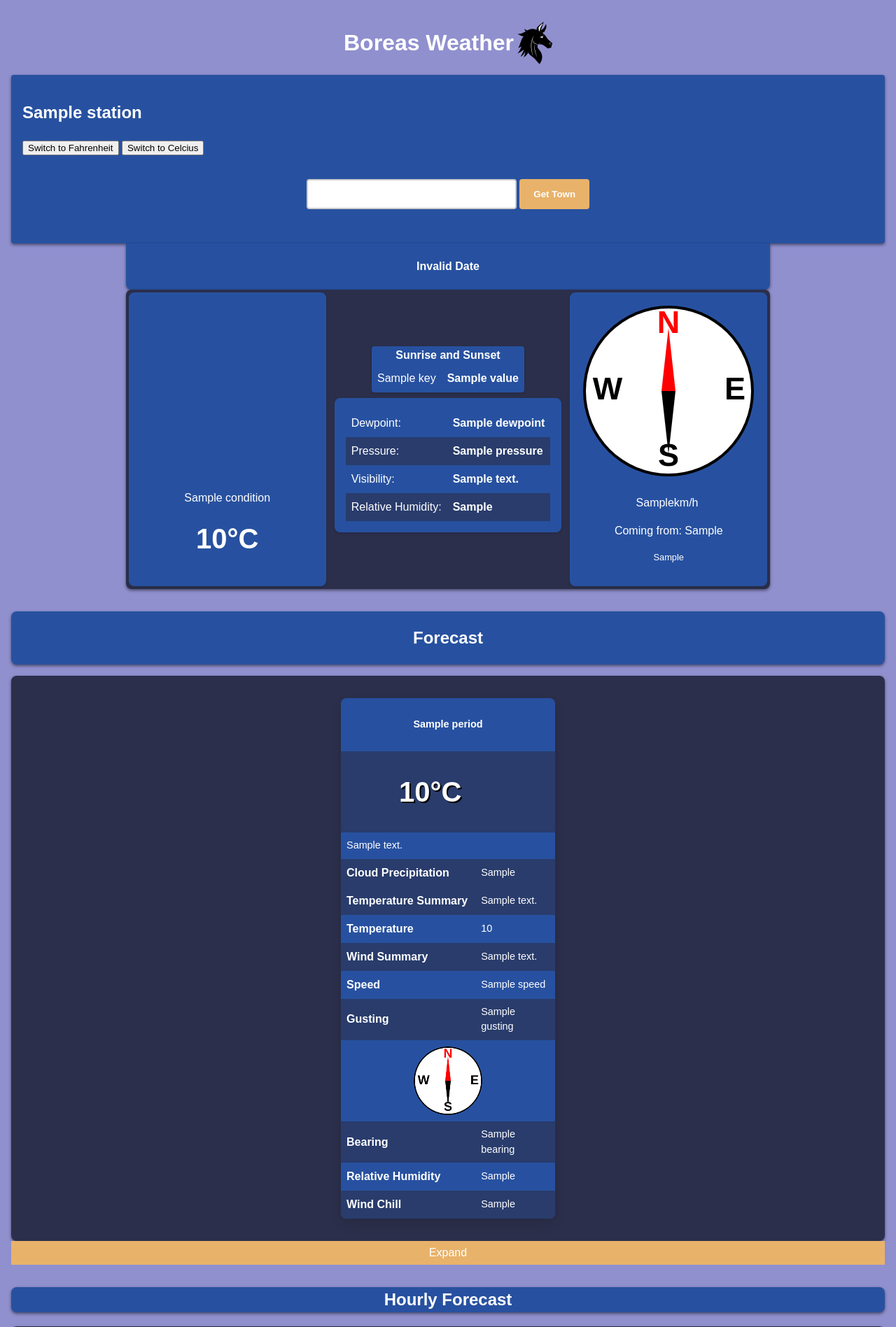
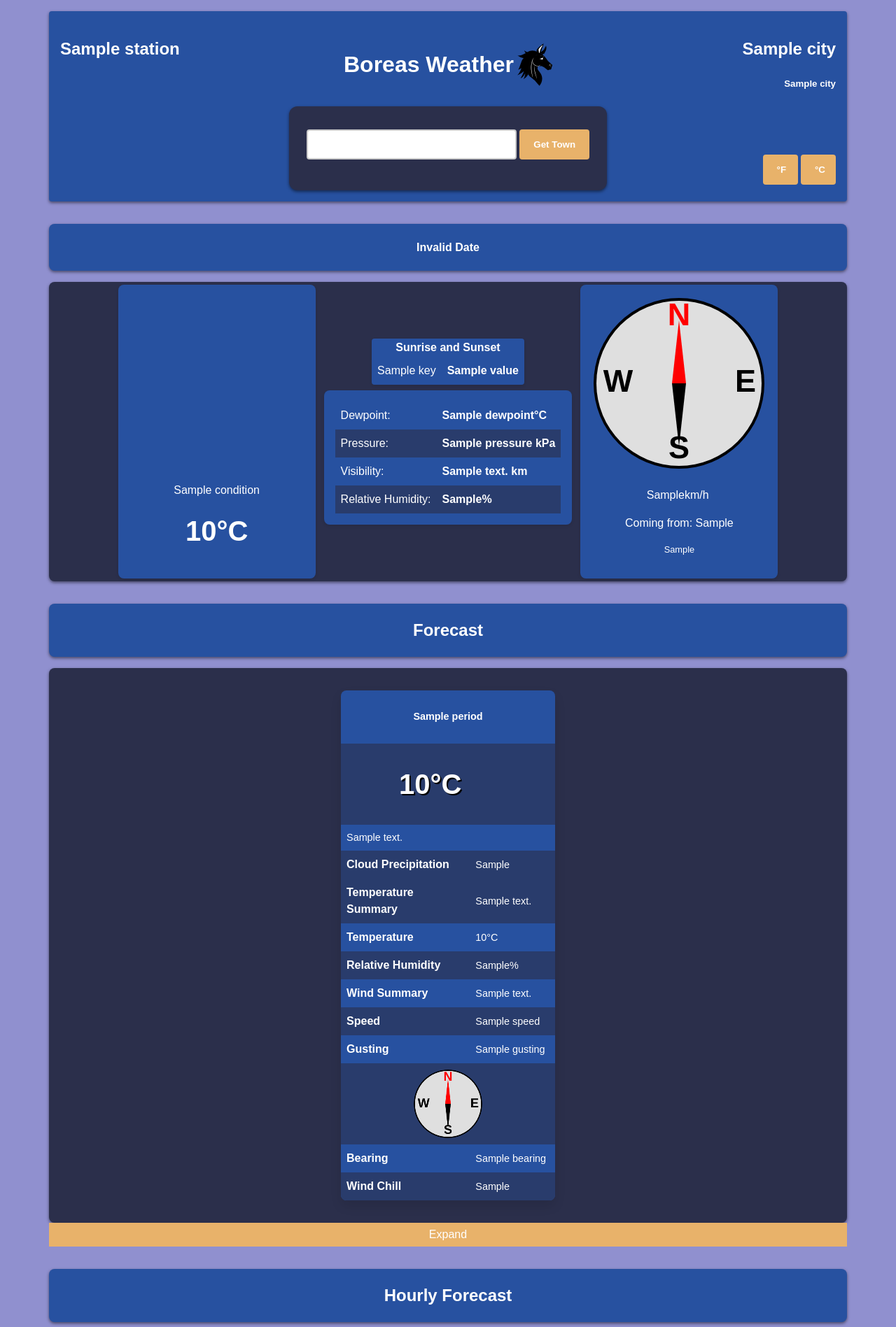
Before and after one commit to ironhymen/weatherapp, a Flask app: template templates/weather.html in a window 1280 px wide. Shown: the top 1897 px of the page at 70% size. Run offline with Flask 2, Linux system fonts and the light colour scheme; the template is opened without the code that fills it: most values are stand-ins (such as "Sample title", 1, 10 or a date in 2020); some web fonts are replaced.

Commit message:
final changes for cs50
famous last words

```diff
--- a/app.py
+++ b/app.py
@@ -10,22 +10,34 @@
 cursor = db.cursor()
 db.close()
 
+# homepage route - displays a search bar and a list of towns to choose from in a dropdown menu
+# if the user enters a town that is not in the database, they are redirected to the homepage with a flash message
+# if the user enters a town that is in the database, they are redirected to the weather page
+
 
 @app.route('/')
 def index():
+    # get the list of towns from the database
     townresults = getSiteList()
+    # render the index.html template and pass the list of towns to the template
     return render_template("index.html", townresults=townresults)
+
+# function to get the list of towns from the database
 
 
 @app.route('/weather', methods=['GET'])
 def weather():
+    # get the list of towns from the database
     townresults = getSiteList()
+    # get the town from the search bar
     town = request.args.get("townsearch")
     db = sqlite3.connect('sitenames.db')
     cursor = db.cursor()
+    # query the database for the town
     query = cursor.execute("SELECT name, codes, pcodes FROM sites WHERE name IS :name", {
         'name': town})
     results = query.fetchall()
+    # if the town is not in the database, redirect to the homepage with a flash message
     if not results:
         flash('Town Not Found')
         return redirect("/")
@@ -33,22 +45,28 @@
         if town not in result:
             flash('Town Not Found')
             return redirect("/")
-
-    site = results[0][1]
-    pcode = results[0][2]
+    # if the town is in the database, get the weather data
+    site = results[0][1]  # get the site code
+    pcode = results[0][2]  # get the pcode
+    # create the url
     URL = f'https://dd.weather.gc.ca/citypage_weather/xml/{pcode}/{site}_e.xml'
-    response = requests.get(URL)
-
+    response = requests.get(URL)  # get the response
+    # if the response is 404, redirect to the homepage with a flash message
     if response.status_code == 404:
         flash("No data available for the given location")
         return redirect("/")
 
+    # if the response is 200, get the weather data
     weather = get_weather(response)
     hourly = get_hourly_forecast(response)
     almanac = get_almanac(response)
     sunstats = getSunRise(response)
     forecast_data = getForecast(response)
-    return render_template("weather.html", weather=weather, almanac=almanac, hourly=hourly, townresults=townresults, sunstats=sunstats, forecast_data=forecast_data)
+    city = getName(response)
+    # render the weather.html template and pass the weather
+    return render_template("weather.html", weather=weather, almanac=almanac, hourly=hourly, townresults=townresults, sunstats=sunstats, forecast_data=forecast_data, city=city)
+
+# function to get the list of towns from the database
 
 
 def get_weather(response):
@@ -59,48 +77,49 @@
     current_conditions = root.find('currentConditions')
 
     # get all the data
+    # if the data is not available, set it to "no data"
     temperature = current_conditions.find('temperature')
     if temperature is not None:
         temperature = temperature.text
     else:
         temperature = "no data"
-
+    # get the station name
     station = current_conditions.find('station')
     if station is not None:
         station = station.text
     else:
         station = "no data"
-
+    # get wind speed
     wind_speed = current_conditions.find('wind/speed')
     if wind_speed is not None:
         wind_speed = wind_speed.text
     else:
         wind_speed = "no data"
-
+    # get wind direction
     wind_direction = current_conditions.find('wind/direction')
     if wind_direction is not None:
         wind_direction = wind_direction.text
     else:
         wind_direction = "no data"
-
+    # get wind bearing
     wind_bearing = current_conditions.find('wind/bearing')
     if wind_bearing is not None:
         wind_bearing = wind_bearing.text
     else:
         wind_bearing = "no data"
-
+    # get condition
     condition = current_conditions.find('condition')
     if condition is not None:
         condition = condition.text
     else:
         condition = "no data"
-
+    # get icon code
     iconcode = current_conditions.find('iconCode')
     if iconcode is not None:
         iconcode = iconcode.text
     else:
         iconcode = "no data"
-
+    # get date and time
     textsummary = current_conditions.find('dateTime/timeStamp')
     if textsummary is not None:
         textsummary = textsummary.text
@@ -110,25 +129,25 @@
         textsummary = date_time_12hr
     else:
         textsummary = "no data"
-
+    # get dewpoint
     dewpoint = current_conditions.find('dewpoint')
     if dewpoint is not None:
         dewpoint = dewpoint.text
     else:
         dewpoint = "no data"
-
+    # get humidity
     pressure = current_conditions.find('pressure')
     if pressure is not None:
         pressure = pressure.text
     else:
         pressure = "no data"
-
+    # get visibility
     visibility = current_conditions.find('visibility')
     if visibility is not None:
         visibility = visibility.text
     else:
         visibility = "no data"
-
+    # get relative humidity
     relative_humidity = current_conditions.find('relativeHumidity')
     if relative_humidity is not None:
         relative_humidity = relative_humidity.text
@@ -139,6 +158,7 @@
     return {'temperature': temperature, 'wind_speed': wind_speed, 'wind_direction': wind_direction, 'wind_bearing': wind_bearing, 'condition': condition, 'iconcode': iconcode, 'textsummary': textsummary, 'station': station, 'dewpoint': dewpoint, 'pressure': pressure, 'visibility': visibility, 'relative_humidity': relative_humidity}
 
 
+# function to get the hourly forecast
 def get_hourly_forecast(response):
     root = ET.fromstring(response.content)
     hourlyForecastGroup = root.find('hourlyForecastGroup')
@@ -158,7 +178,7 @@
         windDirFull = hourlyForecast.find('wind/direction').get('windDirFull')
         windGusting = hourlyForecast.find('wind/gust').text
 
-        # convert dateTimeUTC to AST
+        # convert dateTimeUTC to format
         date_time_utc = datetime.strptime(dateTimeUTC, '%Y%m%d%H%M')
 
         # add data to dictionary
@@ -174,6 +194,8 @@
         }
     # return forecast weather
     return forecast_weather
+
+# function to get the almanac data
 
 
 def get_almanac(response):
@@ -216,6 +238,8 @@
     almanacpop = almanac.find('pop').text
     # return the data as a dict
     return {'extremeMaxTemp': extremeMaxTemp, 'extremeMax_year': extremeMax_year, 'extremeMinTemp': extremeMinTemp, 'extremeMin_year': extremeMin_year, 'normalMaxTemp': normalMaxTemp, 'normalMax_year': normalMax_year, 'normalMinTemp': normalMinTemp, 'normalMin_year': normalMin_year, 'normalMeanTemp': normalMeanTemp, 'normalMean_year': normalMean_year, 'extremeRainfall': extremeRainfall, 'extremeRainfall_year': extremeRainfall_year, 'extremeSnowfall': extremeSnowfall, 'extremeSnowfall_year': extremeSnowfall_year, 'extremePrecipitation': extremePrecipitation, 'extremePrecipitation_year': extremePrecipitation_year, 'extremeSnowOnGround': extremeSnowOnGround, 'extremeSnowOnGround_year': extremeSnowOnGround_year, 'almanacpop': almanacpop}
+
+# function to get the sun rise and set
 
 
 def getSunRise(response):
@@ -261,7 +285,7 @@
         sunrise_day), int(sunrise_hour), int(sunrise_minute))
     sunset = datetime(int(sunset_year), int(sunset_month), int(
         sunset_day), int(sunset_hour), int(sunset_minute))
-
+    # Format the datetime objects
     sunrise = sunrise.strftime("%A %B %d, %Y at %I:%M %p")
     sunset = sunset.strftime("%A %B %d, %Y at %I:%M %p")
     sunstats = {
@@ -269,6 +293,8 @@
         'Sunset': sunset
     }
     return sunstats
+
+# Get list of sites to return to web page
 
 
 def getSiteList():
@@ -282,6 +308,8 @@
         townresults.append(town)
 
     return townresults
+
+# get XML data from Environment Canada for the Forecast
 
 
 def getForecast(response):
@@ -349,12 +377,22 @@
         relative_humidity = forecast.find('relativeHumidity')
         if relative_humidity is not None:
             forecast_dict['relative_humidity'] = relative_humidity.text
-        wind_chill = forecast.find('windChill')
+        wind_chill = forecast.find('windChill/textSummary')
         if wind_chill is not None:
             forecast_dict['wind_chill'] = wind_chill.text
         forecast_data.append(forecast_dict)
     return forecast_data
 
+# get the name and region to display on the web page
+
+
+def getName(response):
+    root = ET.fromstring(response.content)
+    location = root.find("location")
+    name = location.find("name").text
+    region = location.find("region").text
+    return name, region
+
 
 if __name__ == '__main__':
     app.run(host='0.0.0.0')
--- a/static/app.js
+++ b/static/app.js
@@ -1,3 +1,4 @@
+// collapse button functionality for the forecast and hourly forecast
 const collapseButton = document.getElementById('collapse-button');
 const forecastCollapseButton = document.getElementById('forecast-collapse-button');
 const hourlyContainer = document.getElementById('hourly-container');
@@ -5,46 +6,58 @@
 const forecastDays = document.querySelectorAll('.forecast-day');
 const forecastDivs = document.querySelectorAll('.forecast');
 
+// Set the initial state of the collapse button
 let forecastCollapsed = true;
 let hourlyCollapsed = true;
 
+// Set the initial state of the forecast
 forecastDivs.forEach((forecast, index) => {
+    // Hide all but the first three forecasts
     if (forecastCollapsed && index > 2) {
         forecast.style.display = 'none';
     } else {
         forecast.style.display = 'block';
     }
 });
-
+// Add event listener to the collapse button
 forecastCollapseButton.addEventListener('click', function () {
+    // Toggle the state of the collapse button
     forecastCollapsed = !forecastCollapsed;
     forecastDivs.forEach((forecast, index) => {
+        // Hide all but the first three forecasts
         if (forecastCollapsed && index > 2) {
             forecast.style.display = 'none';
         } else {
             forecast.style.display = 'block';
         }
     });
+    // Update the text of the collapse button
     forecastCollapseButton.innerHTML = forecastCollapsed ? 'Expand' : 'Collapse';
 });
 
+// Set the initial state of the hourly forecast
 forecastDays.forEach((forecast, index) => {
     if (hourlyCollapsed && index > 4) {
+        // Hide all but the first five forecasts
         forecast.style.display = 'none';
     } else {
         forecast.style.display = 'block';
     }
 });
 
+//  Add event listener to the collapse button
 collapseButton.addEventListener('click', function () {
+    // Toggle the state of the collapse button
     hourlyCollapsed = !hourlyCollapsed;
     forecastDays.forEach((forecast, index) => {
+        // Hide all but the first five forecasts
         if (hourlyCollapsed && index > 4) {
             forecast.style.display = 'none';
         } else {
             forecast.style.display = 'block';
         }
     });
+    // Update the text of the collapse button
     collapseButton.innerHTML = hourlyCollapsed ? 'Expand' : 'Collapse';
 });
 
@@ -70,7 +83,7 @@
 ctx.fill();
 
 // draw inner circle
-ctx.fillStyle = 'white';
+ctx.fillStyle = '#dfdfdf';
 ctx.beginPath();
 ctx.arc(0, 0, 118, 0, 2 * Math.PI);
 ctx.fill();
@@ -119,6 +132,7 @@
 // restore transform to exclude the bearing rotation
 ctx.restore();
 
+// Draw the Compass and display on Screen inside each forecast
 const forecastElements = document.querySelectorAll('.forecast');
 
 forecastElements.forEach(forecastElement => {
@@ -147,7 +161,7 @@
         ctx.fill();
 
         // Draw the inner circle
-        ctx.fillStyle = 'white';
+        ctx.fillStyle = '#dfdfdf';
         ctx.beginPath();
         ctx.arc(0, 0, 118, 0, 2 * Math.PI);
         ctx.fill();
--- a/static/style.css
+++ b/static/style.css
@@ -29,15 +30,25 @@
   font-style: normal;
 }
 
+/* Make the page a flex container in a column */
 .container{
   display: flex;
   flex-direction: column;
+  width: calc(200px + (800px - 200px) * (100% - 0%));
+  max-width: 1140px;
+  margin: 0 auto;
+  padding: 1rem;
+  justify-items: center;
 }
 
+/* Logo styles */
 #logo {
   display: flex;
   flex-direction: row;
   margin: 0 auto;
+  grid-area: logo;
+  text-anchor: middle;
+  align-self: center;
 }
 
 .logo {
@@ -45,44 +56,71 @@
   width: 50px;
 }
 
+/* Weather page styles */
+/* Top bar contains the logo, search bar and weather station info and buttons to change the weather to Fahrenheit or Celsius */
 .top-bar {
   background-color: var(--primary-color);
   padding: 1rem;
   border-radius: 0.25rem;
   box-shadow: 0 2px 4px rgba(0, 0, 0, 0.5);
+  display: grid;
+  grid-template-columns: 1fr 2fr 1fr;
+  grid-template-rows: 1fr 1fr;
+  grid-template-areas:
+            "weast logo city"
+            ". search fcbut";
 }
 
+/* Weather station text div inside the top bar */
+.weather-station {
+  grid-area: weast;
+}
+
+/* City text div inside the top bar */
+.city {
+  grid-area: city;
+  text-align: end;
+  bottom: 0;
+}
+
+
+/* Fahrenheit/Celsius button inside the top bar */
+.fcbut {
+  grid-area: fcbut;
+  align-self: end;
+  justify-self: end;
+  text-align: end;
+}
+/* Search bar inside the top bar */
+.search-grid {
+  grid-area: search;
+}
+/* Dropdown menu styling */
 .dropdown-menu {
   position: absolute;
   z-index: 999;
   background-color: #ccc;
 }
-
+/* Search bar styling */
 .search-site {
   margin: 0 auto;
   text-align: center;
-  min-width: 300px;
-  max-width: 500px;
   padding: 25px;
   border-radius: 0.75em;
-  background-color: var(--primary-color);
+  background-color: var(--dark-primary-color);
+  box-shadow: 0 2px 4px rgba(0, 0, 0, 0.5);
 }
-
-.container {
-  width: minmax(200px, 800px);
-  margin: 0 auto;
-  padding: 1rem;
-  justify-items: center;
-}
-
+/* Weather conditions and wind and image and extra info about todays weather div */
 .main-weather {
   display: flex;
   flex-direction: column;
   justify-content: space-between;
   margin: 0 auto;
+  width: 100%;
 
 }
 
+/* The date information  inside the main weather*/
 .dateinfo {
   text-align: center;
   box-shadow: 0 2px 4px rgba(0, 0, 0, 0.5);
@@ -427,8 +466,8 @@
   border: 2px solid #ccc;
   border-radius: 4px;
 }
-
-#townselect {
+/* index and weather search bar */
+#townselect, #fahbutton, #celbutton {
   /* add some styles to the button element */
   width: 100px;
   background-color: var(--tertiary-color);
@@ -441,6 +480,20 @@
   border-radius: 4px;
   cursor: pointer;
 }
+
+#fahbutton, #celbutton {
+    /* add some styles to the button element */
+    width: 50px;
+    background-color: var(--tertiary-color);
+    color: white;
+    font-family: neue-haas-grotesk-display,sans-serif;
+    font-weight: 700;
+    padding: 14px 20px;
+    margin: 8px 0;
+    border: none;
+    border-radius: 4px;
+    cursor: pointer;
+  }
 
 /* add some styles to the flashes element */
 .flashes {
--- a/templates/weather.html
+++ b/templates/weather.html
@@ -10,19 +10,24 @@
 
 
 <div class="container">
-    <div id="logo">
-        <h1>Boreas Weather</h1>
-        <img src="{{ url_for('static', filename='boreas-lines.svg') }}" alt="Logo" class="logo">
 
-    </div>
 
     <div class="top-bar">
-        <h2>{{weather['station']}}</h2>
-        <button type="button" onclick="convertToFahrenheit()">Switch to
-            Fahrenheit</button>
-        <button type="button" onclick="convertToCelcius()">Switch to
-            Celcius</button>
-        <div class="search-site">
+        <div id="logo">
+            <h1>Boreas Weather</h1>
+            <img src="{{ url_for('static', filename='boreas-lines.svg') }}" alt="Logo" class="logo">
+
+        </div>
+        <h2 class="weather-station">{{weather['station']}}</h2>
+        <div class="city">
+        <h2>{{ city[0] }}</h2>
+        <h5>{{ city[1] }}</h5>
+    </div>
+        <div class="fcbut">
+            <button id="fahbutton" type="button" onclick="convertToFahrenheit()">&#176;F</button>
+            <button id="celbutton" type="button" onclick="convertToCelcius()">&#176;C</button>
+        </div>
+        <div class="search-site search-grid">
             <form action="/weather" method="get">
                 <input type="text" list="sitelist" name="townsearch" id="townsearch-input">
                 <datalist id="sitelist">
@@ -38,10 +43,11 @@
 <script src="/static/search.js"></script>
 
 {% if weather is defined %}
+<div class="hourly-header">
+    <h4 data-date="{{weather['textsummary']}}">{{weather['textsummary']}}</h4>
+</div>
 <div class="main-weather">
-    <div class="dateinfo">
-        <h4 data-date="{{weather['textsummary']}}">{{weather['textsummary']}}</h4>
-    </div>
+
     <div class="moreinfo">
         <div class="condition">
             {% if weather['iconcode'] == "no data" %}
@@ -82,19 +88,19 @@
                 <table class="info-table">
                     <tr>
                     <td>Dewpoint:</td>
-                    <td>{{ weather.dewpoint }}</td>
+                    <td>{{ weather.dewpoint }}&#176;C</td>
                     </tr>
                     <tr>
                     <td>Pressure:</td>
-                    <td>{{ weather.pressure }}</td>
+                    <td>{{ weather.pressure }} kPa</td>
                     </tr>
                     <tr>
                     <td>Visibility:</td>
-                    <td>{{ weather.visibility }}</td>
+                    <td>{{ weather.visibility }} km</td>
                     </tr>
                     <tr>
                     <td>Relative Humidity:</td>
-                    <td>{{ weather.relative_humidity }}</td>
+                    <td>{{ weather.relative_humidity }}%</td>
                     </tr>
                 </table>
             </div>
@@ -155,7 +161,11 @@
             </tr>
             <tr>
               <th>Temperature</th>
-            <td>{{ forecast.Temperature }}</td>
+            <td><div class="celcius">{{ forecast.Temperature }}&#176;C</div></td>
+          </tr>
+          <tr>
+            <th>Relative Humidity</th>
+            <td>{{ forecast.relative_humidity }}%</td>
           </tr>
           <tr>
             <th>Wind Summary</th>
@@ -180,10 +190,7 @@
               <td class="fbearing">{{ wind.Bearing }}</td>
             </tr>
             {% endfor %}
-        <tr>
-          <th>Relative Humidity</th>
-          <td>{{ forecast.relative_humidity }}</td>
-        </tr>
+
         <tr>
           <th>Wind Chill</th>
           <td>{{ forecast.wind_chill }}</td>
@@ -194,10 +201,12 @@
 </div>
 <button id="forecast-collapse-button" class="collapse-button">Expand</button>
 
-<div class="hcontainer">
 <div class="hourly-header">
     <h2>Hourly Forecast</h2>
 </div>
+
+<div class="hcontainer">
+
 <div class="hourly-container" id="hourly-container">
     {% for date_time_ast, hour in hourly.items() %}
         <div class="forecast-day">
@@ -219,22 +228,22 @@
                 </tr>
                 {% endif %}
                 <tr>
-                    <td>Wind Speed:</td>
+                    <td>Wind Speed (km/h):</td>
                     <td> {{ hour.windSpeed }} {{ hour.windDirFull }}</td>
                 </tr>
                 <tr>
-                    <td>Wind Gust:</td>
+                    <td>Wind Gust (km/h):</td>
                     <td> {{ hour.windGusting }}</td>
                 </tr>
                 <tr>
-                    <td>Wind Gusting:</td>
+                    <td>Wind Gusting (km/h):</td>
                     <td>{{ hour.windGusting }}</td>
                 </tr>
             </table>
         </div>
     {% endfor %}
 </div>
-
+</div>
 <button id="collapse-button" class="collapse-button">Expand</button>
 
 
@@ -243,24 +252,24 @@
 
 
 {% if almanac is defined %}
+
+<div class="hourly-header">
+    <h2>Almanac</h2>
+</div>
+
 <div class="almanac">
 
     <table class="almanac-table">
-        <thead>
-            <tr>
-                <th colspan="3">Almanac</th>
-            </tr>
-        </thead>
         <tbody>
             <tr>
                 <td>Extreme Max Temp:</td>
                 <td><div class="celcius">{{ almanac.extremeMaxTemp }}&#176;C</div></td>
-                <td>(Year: {{almanac.extremeMax_year }})</td>
+                <td>({{almanac.extremeMax_year }})</td>
             </tr>
             <tr>
                 <td>Extreme Min Temp:</td>
                 <td><div class="celcius">{{ almanac.extremeMinTemp }}&#176;C</div></td>
-                <td> (Year: {{almanac.extremeMin_year }})</td>
+                <td> ({{almanac.extremeMin_year }})</td>
             </tr>
             <tr>
                 <td>Normal Max Temp:</td>
@@ -277,21 +286,21 @@
             <tr>
                 <td>Extreme Rainfall:</td>
                 <td>{{ almanac.extremeRainfall }}mm </td>
-                <td> (Year: {{ almanac.extremeRainfall_year }})</td>
+                <td> ({{ almanac.extremeRainfall_year }})</td>
             </tr>
             <tr>
                 <td>Extreme Snowfall:</td>
                 <td>{{ almanac.extremeSnowfall }}cm </td>
-                <td>(Year: {{ almanac.extremeSnowfall_year }})</td>
+                <td>({{ almanac.extremeSnowfall_year }})</td>
             </tr>
             <tr>
                 <td>Extreme Precipitation:</td>
                 <td>{{ almanac.extremePrecipitation }}mm </td>
-                <td>(Year: {{almanac.extremePrecipitation_year }})</td>
+                <td>({{almanac.extremePrecipitation_year }})</td>
             </tr>
             <tr><td>Extreme Snow On Ground:</td>
                 <td>{{ almanac.extremeSnowOnGround }}cm </td>
-                <td>(Year: {{almanac.extremeSnowOnGround_year}})</td>
+                <td>({{almanac.extremeSnowOnGround_year}})</td>
             </tr>
             <tr>
                 <td>Pop:</td>
```
Also changed, not shown: other parts of static/style.css (+61 -34 lines).
